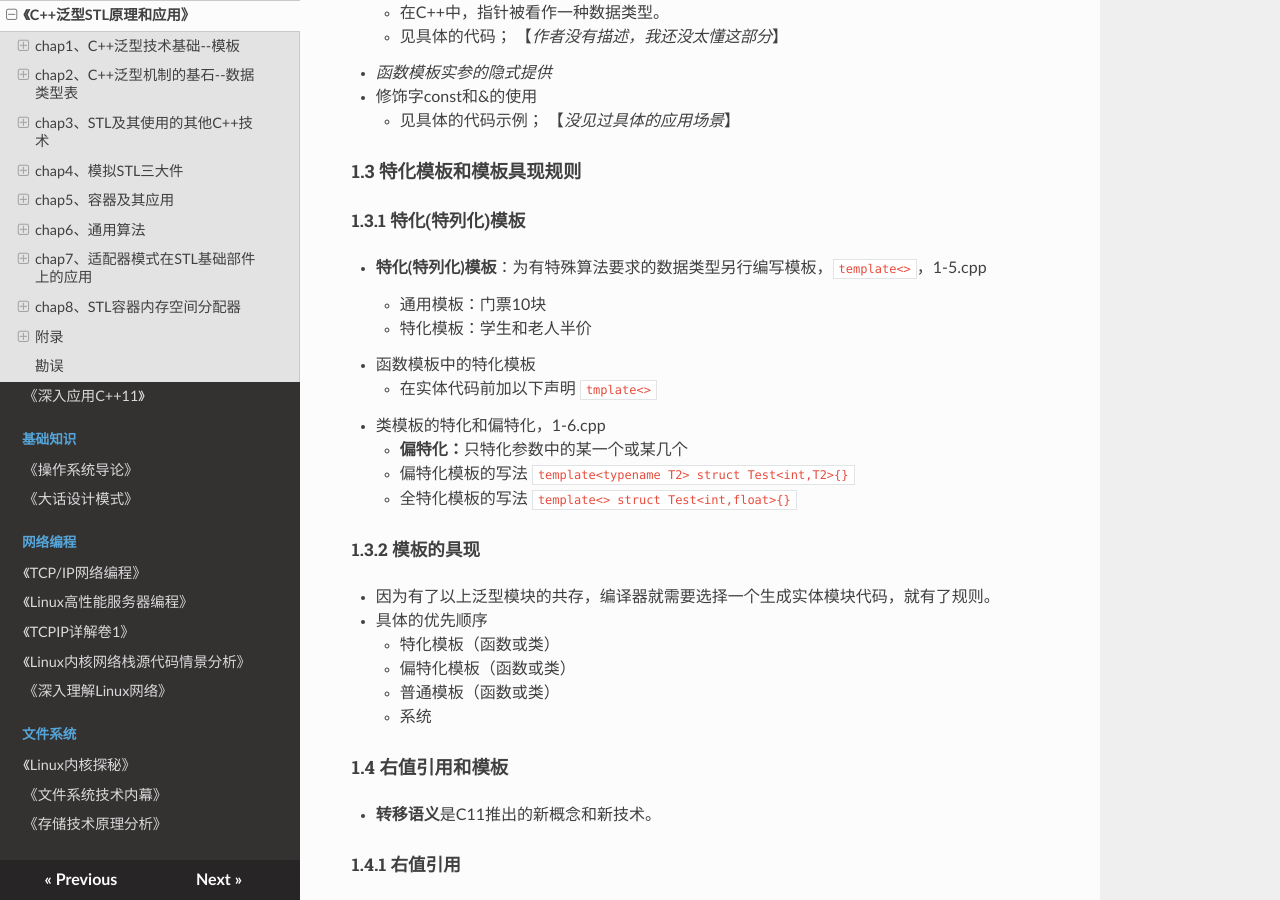
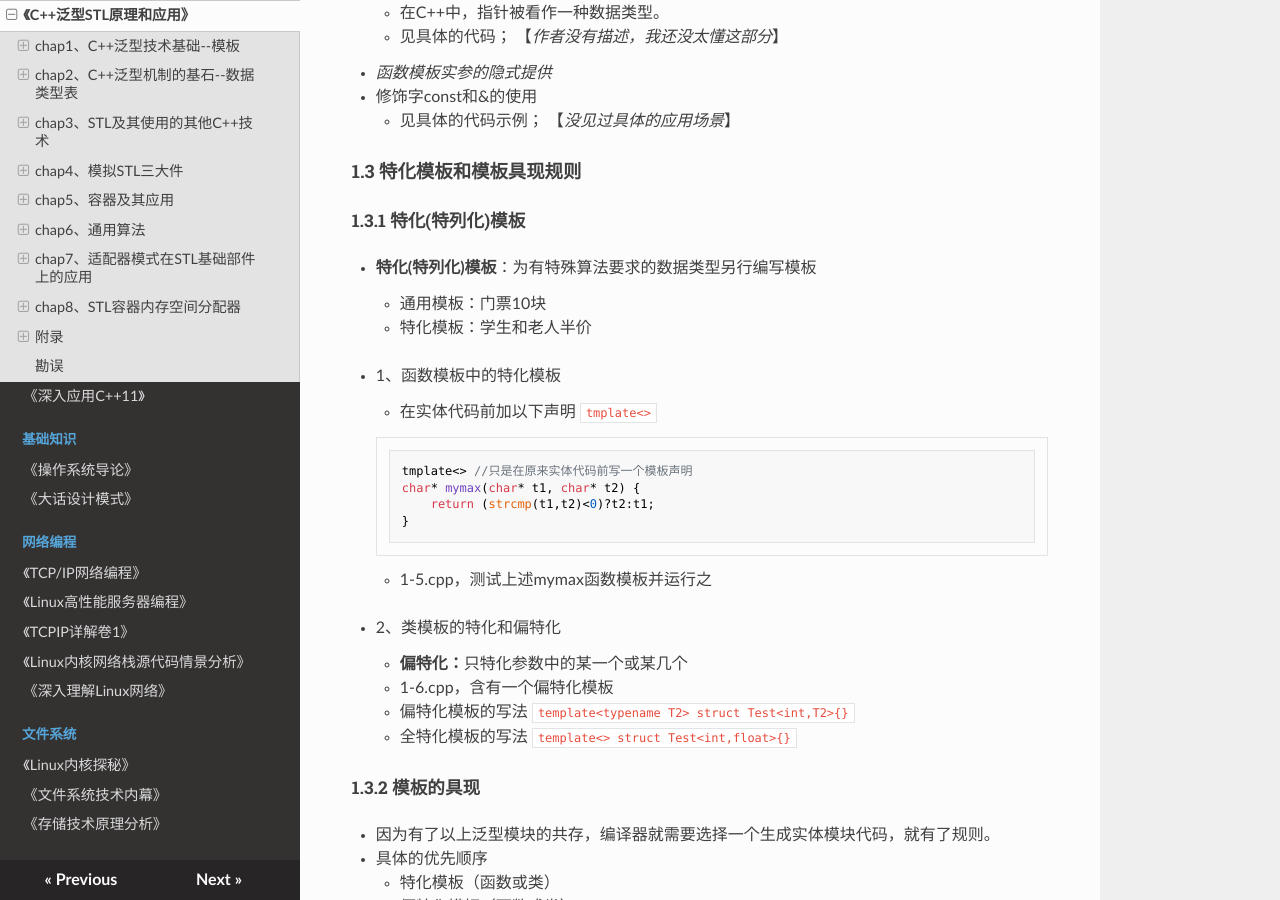
Before and after one commit to wolflion/booknotes, an MkDocs documentation site: the page built from docs/21STL/C++泛型STL原理和应用.md, in a window 1280 px wide and 900 px high, scrolled down 2122 px. Built offline with MkDocs 1.6.1, drawn with Linux system fonts in a browser that asks for light colours; nearby versions of some CDN libraries.

Commit message:
Update C++泛型STL原理和应用.md

````diff
--- a/docs/21STL/C++泛型STL原理和应用.md
+++ b/docs/21STL/C++泛型STL原理和应用.md
@@ -73,13 +73,30 @@
 
 #####  1.3.1 特化(特列化)模板
 
-+ **特化(特列化)模板**：为有特殊算法要求的数据类型另行编写模板，`template<>`，1-5.cpp
++ **特化(特列化)模板**：为有特殊算法要求的数据类型另行编写模板
+
   + 通用模板：门票10块
   + 特化模板：学生和老人半价
-+ 函数模板中的特化模板
+
++ 1、函数模板中的特化模板
+
   + 在实体代码前加以下声明 `tmplate<>`
-+ 类模板的特化和偏特化，1-6.cpp
+
+  ```cpp
+  tmplate<> //只是在原来实体代码前写一个模板声明
+  char* mymax(char* t1, char* t2) {
+      return (strcmp(t1,t2)<0)?t2:t1;
+  }
+  ```
+
+
+
+  + 1-5.cpp，测试上述mymax函数模板并运行之
+
++ 2、类模板的特化和偏特化
+
   + **偏特化：**只特化参数中的某一个或某几个
+  + 1-6.cpp，含有一个偏特化模板
   + 偏特化模板的写法 `template<typename T2> struct Test<int,T2>{}`
   + 全特化模板的写法 `template<> struct Test<int,float>{}`
 
````
